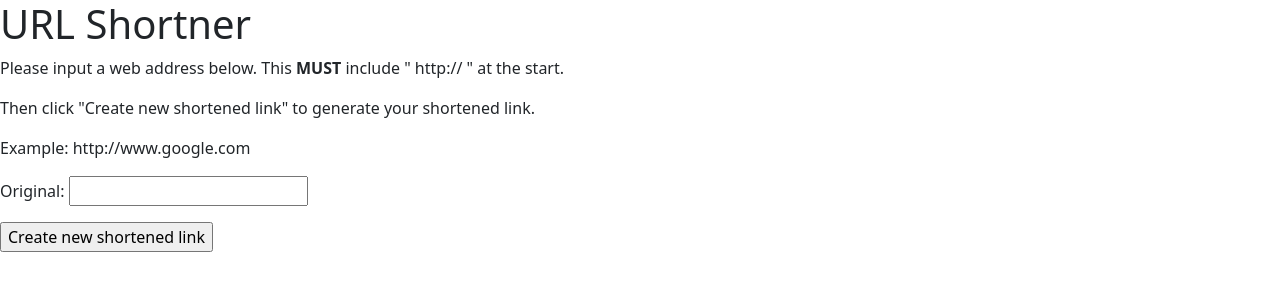
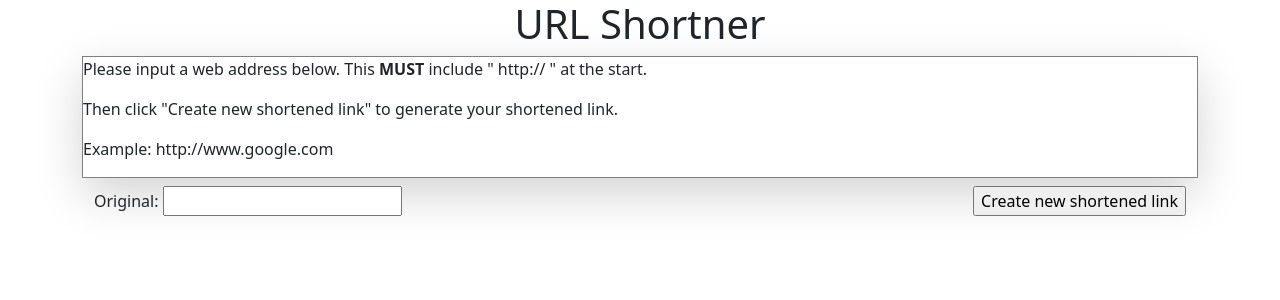
Before and after one commit to HevvsOlivia/URL-shortner, a Django app: page / in a window 1280 px wide. Shown: the top 300 px of the page. Run offline with Django 4.2, Linux system fonts and the light colour scheme.

Commit message:
Styling changes

```diff
--- /dev/null
+++ b/urlshortner/shortner/static/css/main.css
@@ -0,0 +1,27 @@
+.explanationitem
+{
+
+}
+
+.explainationdiv
+{
+    border: solid grey 1px
+}
+
+.title
+{
+    display: flex;
+    justify-content: center;
+}
+
+.urlform
+{
+    display: flex;
+    flex-direction: row;
+    justify-content: space-between;
+}
+
+.submitbtn
+{
+    height:70%
+}
--- a/urlshortner/shortner/templates/base.html
+++ b/urlshortner/shortner/templates/base.html
@@ -6,22 +6,27 @@
     <meta name="viewport" content="width=device-width, initial-scale=1.0">
     <link href="https://cdn.jsdelivr.net/npm/bootstrap@5.1.3/dist/css/bootstrap.min.css" rel="stylesheet" integrity="sha384-1BmE4kWBq78iYhFldvKuhfTAU6auU8tT94WrHftjDbrCEXSU1oBoqyl2QvZ6jIW3" crossorigin="anonymous">
     <script defer src="https://cdn.jsdelivr.net/npm/bootstrap@5.1.3/dist/js/bootstrap.bundle.min.js" integrity="sha384-ka7Sk0Gln4gmtz2MlQnikT1wXgYsOg+OMhuP+IlRH9sENBO0LRn5q+8nbTov4+1p" crossorigin="anonymous"></script>
-
+    <link href ="../static/css/main.css" rel="stylesheet">
     <title>URL Shortner</title>
 </head>
 <body>
 
+    <main>
+        <div class="container">
+            <h1 class="title"> URL Shortner </h1>
+        </div>
+        {% block content %}
 
-    {% if messages %}
-        {% for message in messages %}
-            <section id="alert">{{ message }}</section>
-        {% endfor %}
-    {% endif %}
+        {% endblock content %}
 
-    <main>
-        <h1 classname="title"> URL Shortner </h1>
-        {% block content %}
-        {% endblock content %}
+        {% if messages %}
+            {% for message in messages %}
+                <div class ="container explainationdiv mb-2 shadow-lg">
+                <section id="alert">{{ message }}</section>
+                </div>
+            {% endfor %}
+        {% endif %}
     </main>
+
 </body>
 </html>
--- a/urlshortner/shortner/templates/redirect.html
+++ b/urlshortner/shortner/templates/redirect.html
@@ -4,7 +4,7 @@
 
 {{link|json_script:"link"}}
 
-<p>redirect: {{link}}</p>
+<p class = "redirectlink">redirect: {{link}}</p>
 
 <script defer>
 
--- a/urlshortner/shortner/templates/shortner.html
+++ b/urlshortner/shortner/templates/shortner.html
@@ -2,21 +2,22 @@
 
 {% block content %}
 
-    <div id="explanation">
-        <p>Please input a web address below. This <b>MUST</b> include " http:// " at the start.</p>
-        <p>Then click "Create new shortened link" to generate your shortened link.</p>
-        <p> Example: http://www.google.com </p>
+    <div class="container">
+        <div class="explainationdiv mb-2 shadow-lg" id="explanation">
+            <p class="explanationitem">Please input a web address below. This <b>MUST</b> include " http:// " at the start.</p>
+            <p class="explanationitem">Then click "Create new shortened link" to generate your shortened link.</p>
+            <p class="explanationitem"> Example: http://www.google.com </p>
         </div>
 
-    <form method="POST">
+        <form class="urlform container mb-3" method="POST">
 
             {% csrf_token %}
 
             {{form.as_p}}
 
-        <input type = "submit" value = "Create new shortened link">
+            <input class = "submitbtn" type = "submit" value = "Create new shortened link">
 
         </form>
-
+    </div>
 
 {% endblock content %}
```
Also changed, not shown: urlshortner/db.sqlite3. Lines whose indentation alone changed are shown as unchanged.
